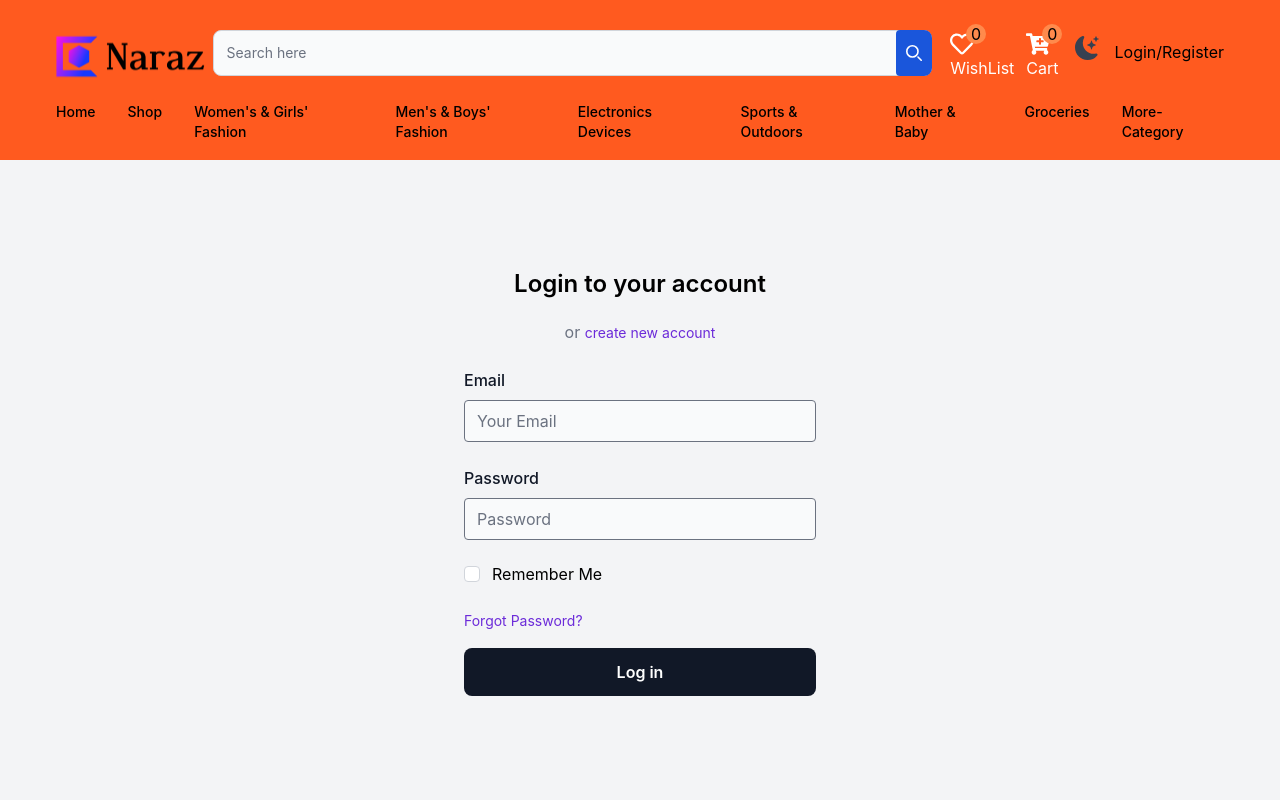
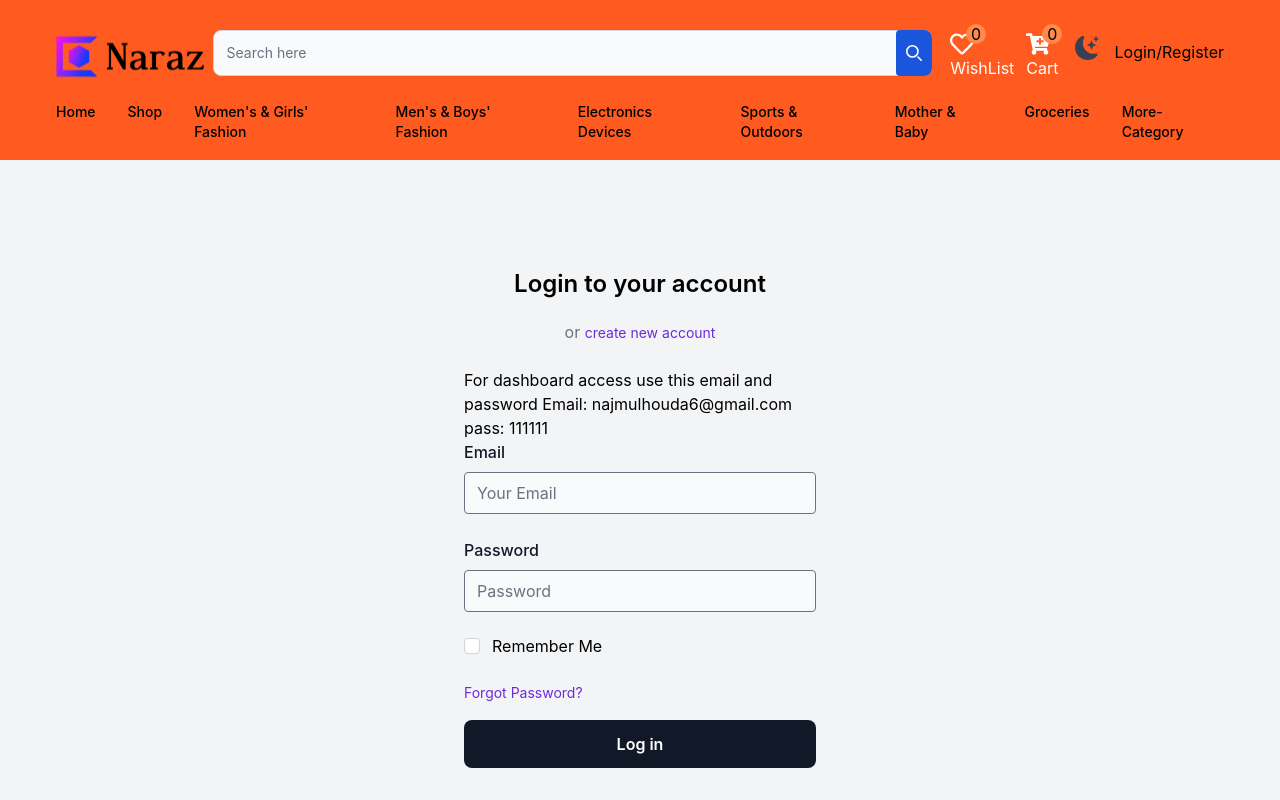
Before and after one commit to najmulhouda/Naraz, a Next.js app: page /login in a window 1280 px wide. Shown: the top 800 px of the page. Built offline with nearby package versions, Linux system fonts and the light colour scheme; no server answers.

Commit message:
shareing site user mail and password

```diff
--- a/pages/login.tsx
+++ b/pages/login.tsx
@@ -113,6 +113,10 @@ const Login = () => {
               create new account
             </Link>
           </p>
+          <p>
+            For dashboard access use this email and password Email:
+            najmulhouda6@gmail.com pass: 111111
+          </p>
           <div className="mb-4">
             <div className="mb-6">
               <label
```
